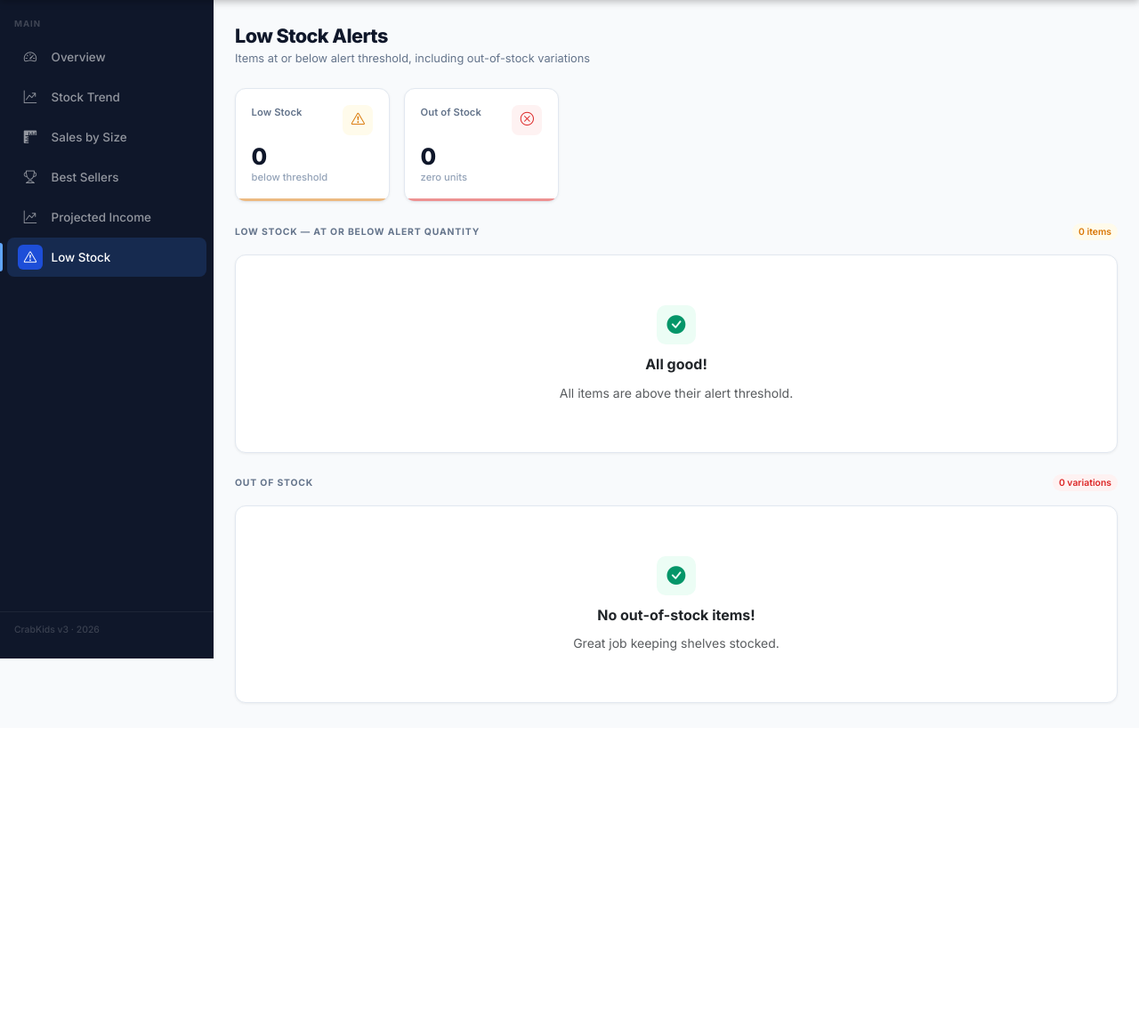
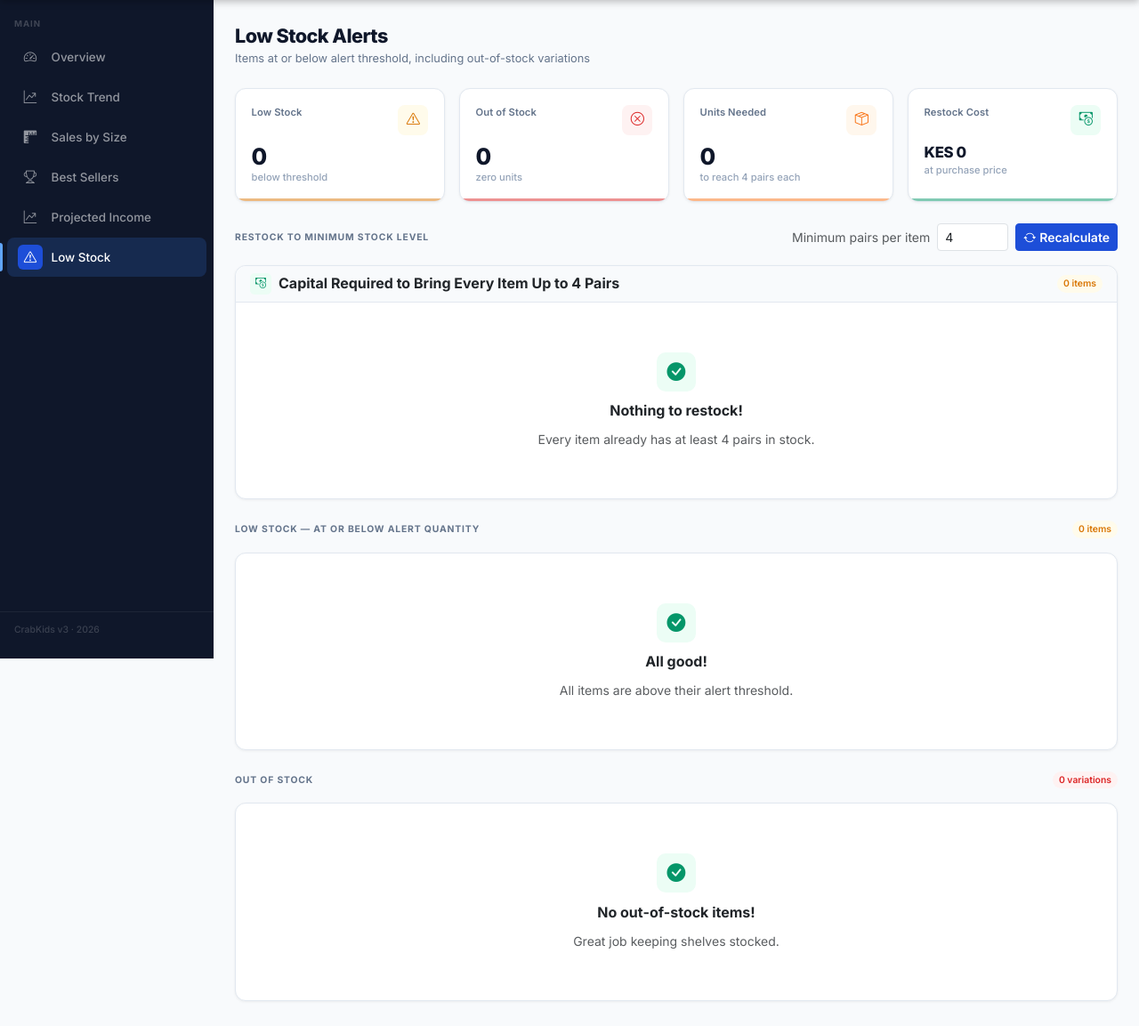
Before and after one commit to muturish/crabkidsdashboard, a PHP site: page /low-stock.php in a window 1280 px wide. Shown: the part 60-1213 px from the top of the page at 89% size. Before the commit the page ends 851 px from the top, so only its background shows below. Run offline with PHP 8.4, Linux system fonts and the light colour scheme; tables that the repository leaves empty or names only in its code hold one stand-in row (values such as "Sample post").

Commit message:
Add restock-to-minimum cost calculator on Low Stock page
New get_restock_requirements() computes, per variation, the shortfall
below a minimum stock level (default 4 pairs, adjustable via ?min=)
and its cost at purchase price (variations.dpp_inc_tax). Surfaced as
two new KPI cards (Units Needed, Restock Cost) plus a sortable
breakdown table showing exactly what to buy and how much it costs to
bring every item up to the minimum.

```diff
--- a/includes/data.php
+++ b/includes/data.php
@@ -447,6 +447,42 @@ function get_best_selling_products(
     return $st->fetchAll();
 }
 
+// ── Restock requirement to reach a minimum stock level ─────────────────────────
+
+function get_restock_requirements(float $min_stock = 4): array
+{
+    $db  = get_db();
+    $bid = business_id();
+
+    $st = $db->prepare("
+        SELECT p.name AS product,
+               v.name AS variation,
+               c.name AS category,
+               SUM(vld.qty_available) AS qty,
+               COALESCE(v.dpp_inc_tax, v.default_purchase_price, 0) AS purchase_price
+        FROM variation_location_details vld
+        JOIN variations v ON v.id = vld.variation_id
+        JOIN products p ON p.id = vld.product_id AND p.business_id = :bid AND p.is_inactive = 0
+        LEFT JOIN categories c ON c.id = p.category_id
+        GROUP BY v.id
+        HAVING SUM(vld.qty_available) < :min_stock
+        ORDER BY qty ASC
+    ");
+    $st->bindValue(':bid', $bid, PDO::PARAM_INT);
+    $st->bindValue(':min_stock', $min_stock);
+    $st->execute();
+    $rows = $st->fetchAll();
+
+    foreach ($rows as &$r) {
+        $qty            = (float)$r['qty'];
+        $r['shortfall'] = max(0, $min_stock - $qty);
+        $r['restock_cost'] = $r['shortfall'] * (float)$r['purchase_price'];
+    }
+    unset($r);
+
+    return $rows;
+}
+
 // ── Trailing 12-month revenue (used as a sensible default for forecasting) ────
 
 function get_trailing_annual_revenue(?int $brand_id = null): float
--- a/low-stock.php
+++ b/low-stock.php
@@ -5,14 +5,20 @@ require_once __DIR__ . '/includes/data.php';
 $page_title    = 'Low Stock Alerts';
 $page_subtitle = 'Items at or below alert threshold, including out-of-stock variations';
 
+$min_stock = isset($_GET['min']) && is_numeric($_GET['min']) && $_GET['min'] > 0 ? (float)$_GET['min'] : 4;
+
 try {
-    $low = get_low_stock_items(200);
-    $out = get_out_of_stock_items(200);
+    $low     = get_low_stock_items(200);
+    $out     = get_out_of_stock_items(200);
+    $restock = get_restock_requirements($min_stock);
     $db_error = null;
 } catch (Exception $e) {
     $db_error = $e->getMessage();
-    $low = $out = [];
+    $low = $out = $restock = [];
 }
+
+$restock_units = array_sum(array_column($restock, 'shortfall'));
+$restock_cost  = array_sum(array_column($restock, 'restock_cost'));
 
 require_once __DIR__ . '/includes/header.php';
 ?>
@@ -25,9 +31,72 @@ require_once __DIR__ . '/includes/header.php';
   <div><h1 class="ck-page-title"><?= htmlspecialchars($page_title) ?></h1><p class="ck-page-sub mb-0"><?= htmlspecialchars($page_subtitle) ?></p></div>
 </div>
 
-<div class="row g-3 mb-4" style="max-width:380px;">
-  <div class="col-6"><div class="ck-kpi kpi-amber"><div class="ck-kpi-head"><p class="ck-kpi-label">Low Stock</p><span class="ck-kpi-icon"><i class="bi bi-exclamation-triangle"></i></span></div><div class="ck-kpi-val"><?= number_format(count($low)) ?></div><div class="ck-kpi-sub">below threshold</div></div></div>
-  <div class="col-6"><div class="ck-kpi kpi-red"><div class="ck-kpi-head"><p class="ck-kpi-label">Out of Stock</p><span class="ck-kpi-icon"><i class="bi bi-x-circle"></i></span></div><div class="ck-kpi-val"><?= number_format(count($out)) ?></div><div class="ck-kpi-sub">zero units</div></div></div>
+<div class="row g-3 mb-4">
+  <div class="col-6 col-md-3"><div class="ck-kpi kpi-amber"><div class="ck-kpi-head"><p class="ck-kpi-label">Low Stock</p><span class="ck-kpi-icon"><i class="bi bi-exclamation-triangle"></i></span></div><div class="ck-kpi-val"><?= number_format(count($low)) ?></div><div class="ck-kpi-sub">below threshold</div></div></div>
+  <div class="col-6 col-md-3"><div class="ck-kpi kpi-red"><div class="ck-kpi-head"><p class="ck-kpi-label">Out of Stock</p><span class="ck-kpi-icon"><i class="bi bi-x-circle"></i></span></div><div class="ck-kpi-val"><?= number_format(count($out)) ?></div><div class="ck-kpi-sub">zero units</div></div></div>
+  <div class="col-6 col-md-3"><div class="ck-kpi kpi-orange"><div class="ck-kpi-head"><p class="ck-kpi-label">Units Needed</p><span class="ck-kpi-icon"><i class="bi bi-box-seam"></i></span></div><div class="ck-kpi-val"><?= number_format($restock_units) ?></div><div class="ck-kpi-sub">to reach <?= number_format($min_stock) ?> pairs each</div></div></div>
+  <div class="col-6 col-md-3"><div class="ck-kpi kpi-green"><div class="ck-kpi-head"><p class="ck-kpi-label">Restock Cost</p><span class="ck-kpi-icon"><i class="bi bi-cash-coin"></i></span></div><div class="ck-kpi-val sm">KES <?= number_format($restock_cost) ?></div><div class="ck-kpi-sub">at purchase price</div></div></div>
+</div>
+
+<div class="d-flex align-items-center justify-content-between mb-3 flex-wrap gap-2">
+  <span class="ck-label">Restock to Minimum Stock Level</span>
+  <form method="GET" action="" class="d-flex align-items-center gap-2">
+    <label for="inp-min" class="text-muted small mb-0">Minimum pairs per item</label>
+    <input type="number" id="inp-min" name="min" min="1" step="1" value="<?= htmlspecialchars($min_stock) ?>" class="form-control form-control-sm" style="width:80px;">
+    <button type="submit" class="btn btn-primary btn-sm"><i class="bi bi-arrow-repeat me-1"></i>Recalculate</button>
+  </form>
+</div>
+<div class="card mb-4">
+  <div class="card-header d-flex align-items-center justify-content-between gap-2">
+    <h6 class="mb-0 fw-bold d-flex align-items-center gap-2 fs-6"><span class="ck-ci ck-ci-green"><i class="bi bi-cash-coin"></i></span>Capital Required to Bring Every Item Up to <?= number_format($min_stock) ?> Pairs</h6>
+    <span class="ck-chip ck-chip-amber"><?= count($restock) ?> items</span>
+  </div>
+  <?php if (empty($restock)): ?>
+    <div class="card-body"><div class="ck-empty"><div class="ck-empty-icon" style="background:#ecfdf5;color:#059669;"><i class="bi bi-check-circle-fill"></i></div><p class="mb-0 fw-bold">Nothing to restock!</p><small class="text-muted">Every item already has at least <?= number_format($min_stock) ?> pairs in stock.</small></div></div>
+  <?php else:
+    $restock_sorted = $restock;
+    usort($restock_sorted, fn($a, $b) => $b['restock_cost'] <=> $a['restock_cost']);
+  ?>
+    <div class="table-responsive">
+      <table class="table table-hover mb-0">
+        <thead>
+          <tr>
+            <th>Product</th>
+            <th>Variation</th>
+            <th class="hide-sm">Category</th>
+            <th class="text-center">In Stock</th>
+            <th class="text-center">Shortfall</th>
+            <th class="text-end hide-sm">Unit Cost</th>
+            <th class="text-end">Restock Cost</th>
+          </tr>
+        </thead>
+        <tbody>
+        <?php foreach ($restock_sorted as $r): ?>
+          <tr>
+            <td class="fw-semibold"><?= htmlspecialchars($r['product']) ?></td>
+            <td><span class="ck-chip ck-chip-slate"><?= htmlspecialchars($r['variation']) ?></span></td>
+            <td class="text-muted hide-sm"><?= htmlspecialchars($r['category'] ?? '—') ?></td>
+            <td class="text-center fw-bold <?= (float)$r['qty']<=0?'text-danger':'text-warning' ?>"><?= number_format((float)$r['qty']) ?></td>
+            <td class="text-center">+<?= number_format($r['shortfall']) ?></td>
+            <td class="text-end text-muted hide-sm">KES <?= number_format((float)$r['purchase_price']) ?></td>
+            <td class="text-end fw-bold" style="color:#059669">KES <?= number_format($r['restock_cost']) ?></td>
+          </tr>
+        <?php endforeach; ?>
+        </tbody>
+        <tfoot>
+          <tr class="fw-bold">
+            <td class="fw-semibold">Total</td>
+            <td></td>
+            <td class="hide-sm"></td>
+            <td class="text-center"></td>
+            <td class="text-center"><?= number_format($restock_units) ?></td>
+            <td class="text-end hide-sm"></td>
+            <td class="text-end" style="color:#059669">KES <?= number_format($restock_cost) ?></td>
+          </tr>
+        </tfoot>
+      </table>
+    </div>
+  <?php endif; ?>
 </div>
 
 <div class="d-flex align-items-center justify-content-between mb-3"><span class="ck-label">Low Stock — At or Below Alert Quantity</span><span class="ck-chip ck-chip-amber"><?= count($low) ?> items</span></div>
```
